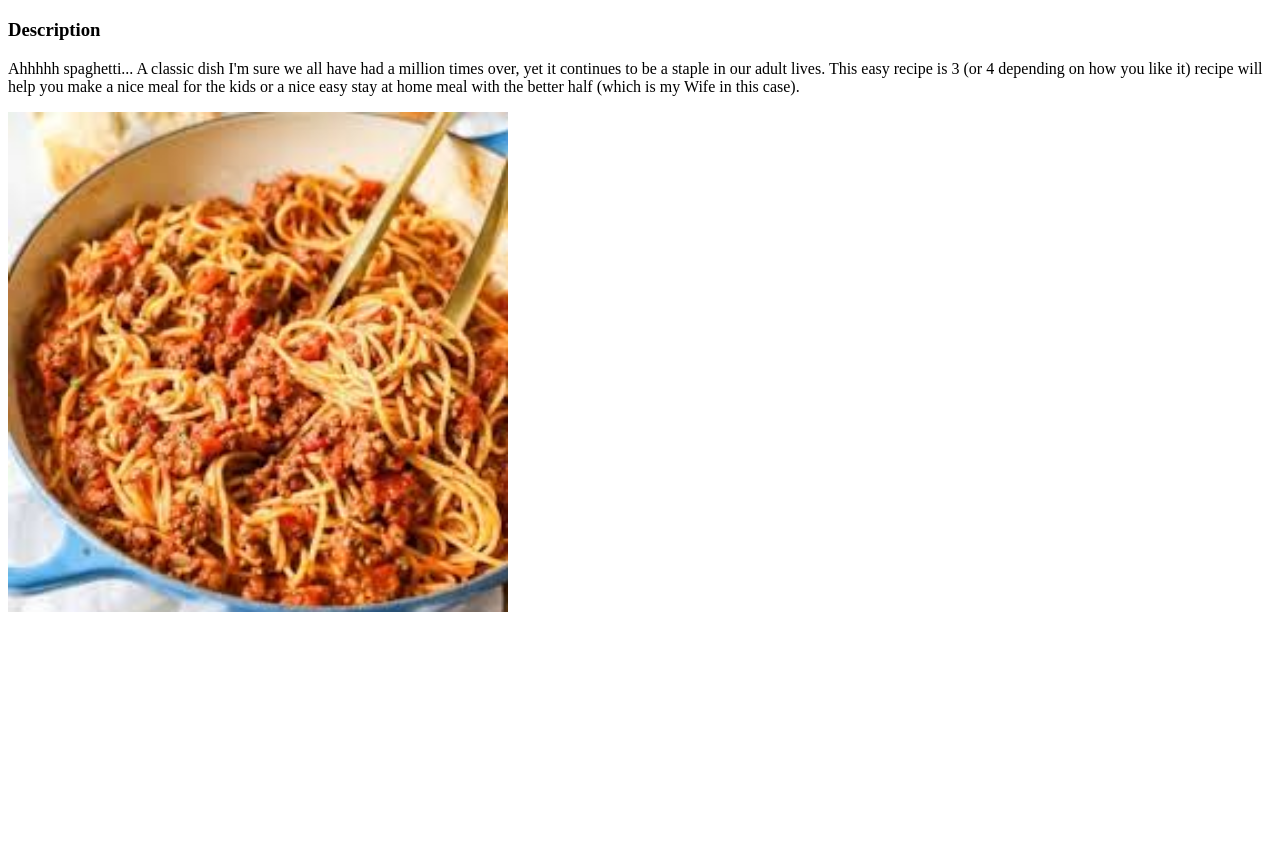
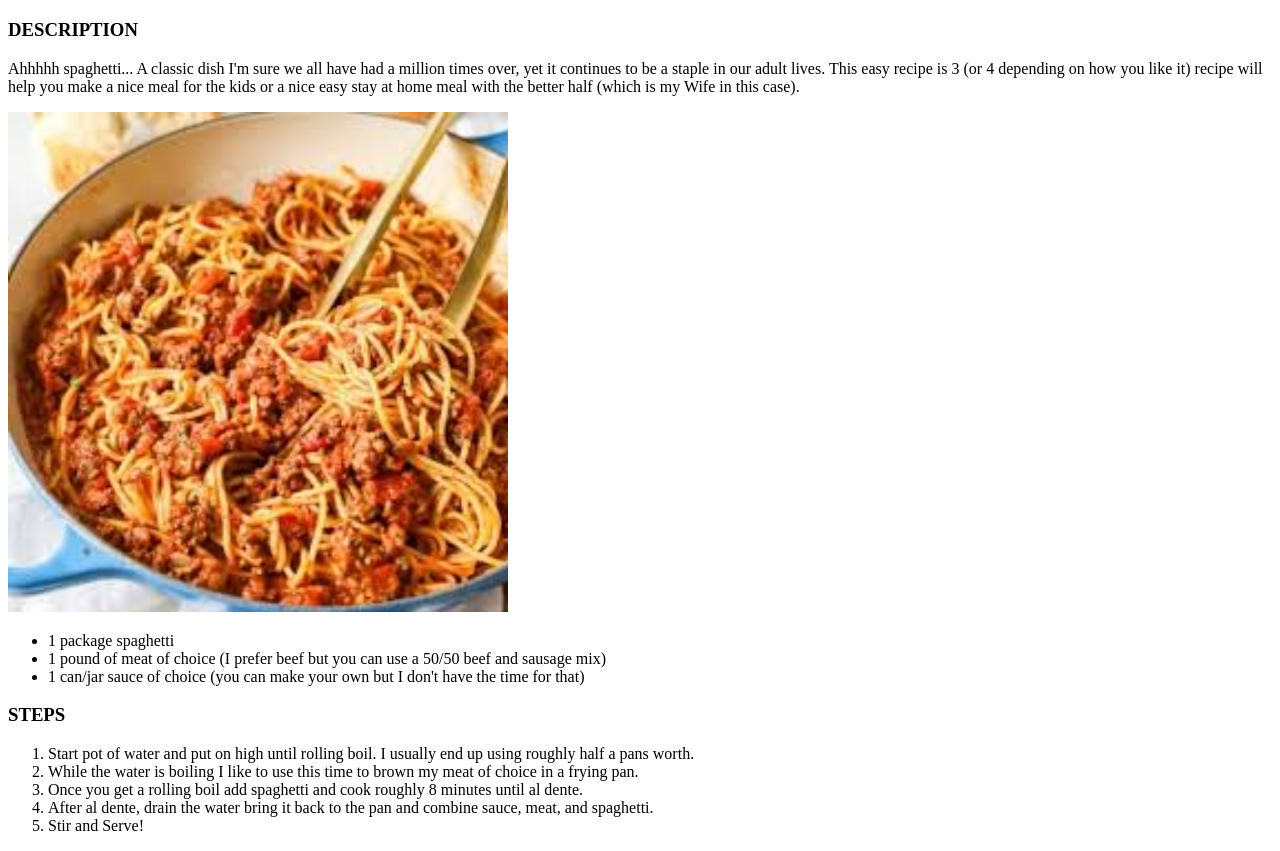
Before and after one commit to NoLuckNick/odin-recipes, a plain HTML site: page recipes/spaghetti.html in a window 1280 px wide. Shown: the part 61-912 px from the top of the page. Before the commit the page ends 800 px from the top, so only its background shows below. Drawn offline with Linux system fonts and the light colour scheme.

Commit message:
-Added Steps and Ingredients sections to spaghetti.html

```diff
--- a/recipes/spaghetti.html
+++ b/recipes/spaghetti.html
@@ -9,7 +9,7 @@
     <h1>Spaghetti</h1>
 
     <!-- Short Description of Dish -->
-     <h3>Description</h3>
+     <h3>DESCRIPTION</h3>
      <p>Ahhhhh spaghetti... A classic dish I'm sure we all have had a million times over, yet it continues
         to be a staple in our adult lives. This easy recipe is 3 (or 4 depending on how you like it) recipe
         will help you make a nice meal for the kids or a nice easy stay at home meal with the better half
@@ -17,5 +17,22 @@
 
     <!-- Image of Dish -->
      <img src="./food-pron/Spaghetti.jpeg" alt="Spaghetti" height="500" width="500">
+
+    <!-- Recipe Ingredients In An Unordered List -->
+     <ul>
+        <li>1 package spaghetti</li>
+        <li>1 pound of meat of choice (I prefer beef but you can use a 50/50 beef and sausage mix)</li>
+        <li>1 can/jar sauce of choice (you can make your own but I don't have the time for that)</li>
+     </ul>
+
+    <!-- Recipe Steps In An Ordered List-->
+     <h3>STEPS</h3>
+     <ol>
+        <li>Start pot of water and put on high until rolling boil. I usually end up using roughly half a pans worth.</li>
+        <li>While the water is boiling I like to use this time to brown my meat of choice in a frying pan.</li>
+        <li>Once you get a rolling boil add spaghetti and cook roughly 8 minutes until al dente.</li>
+        <li>After al dente, drain the water bring it back to the pan and combine sauce, meat, and spaghetti.</li>
+        <li>Stir and Serve!</li>
+     </ol>
 </body>
 </html>
```
